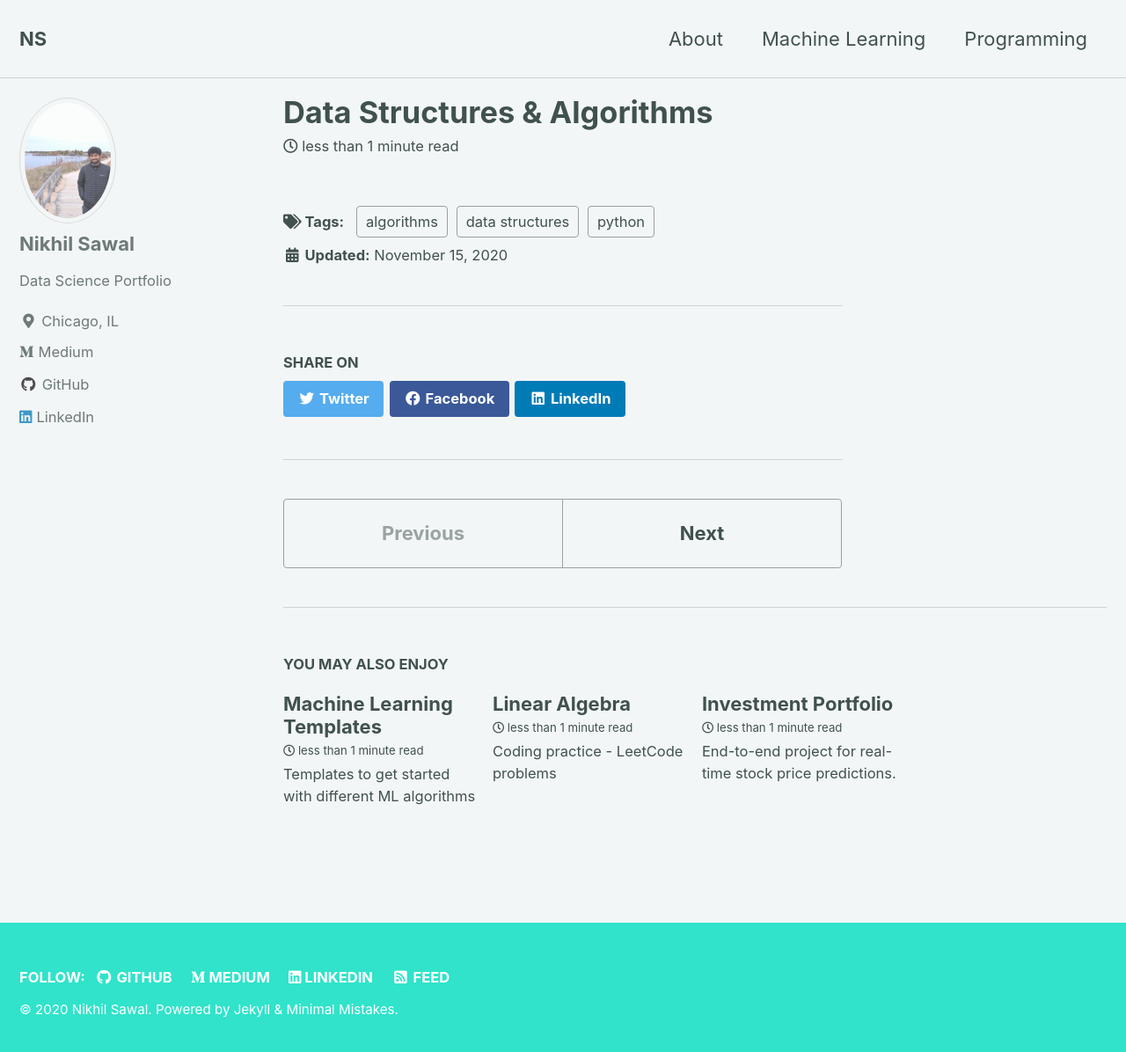
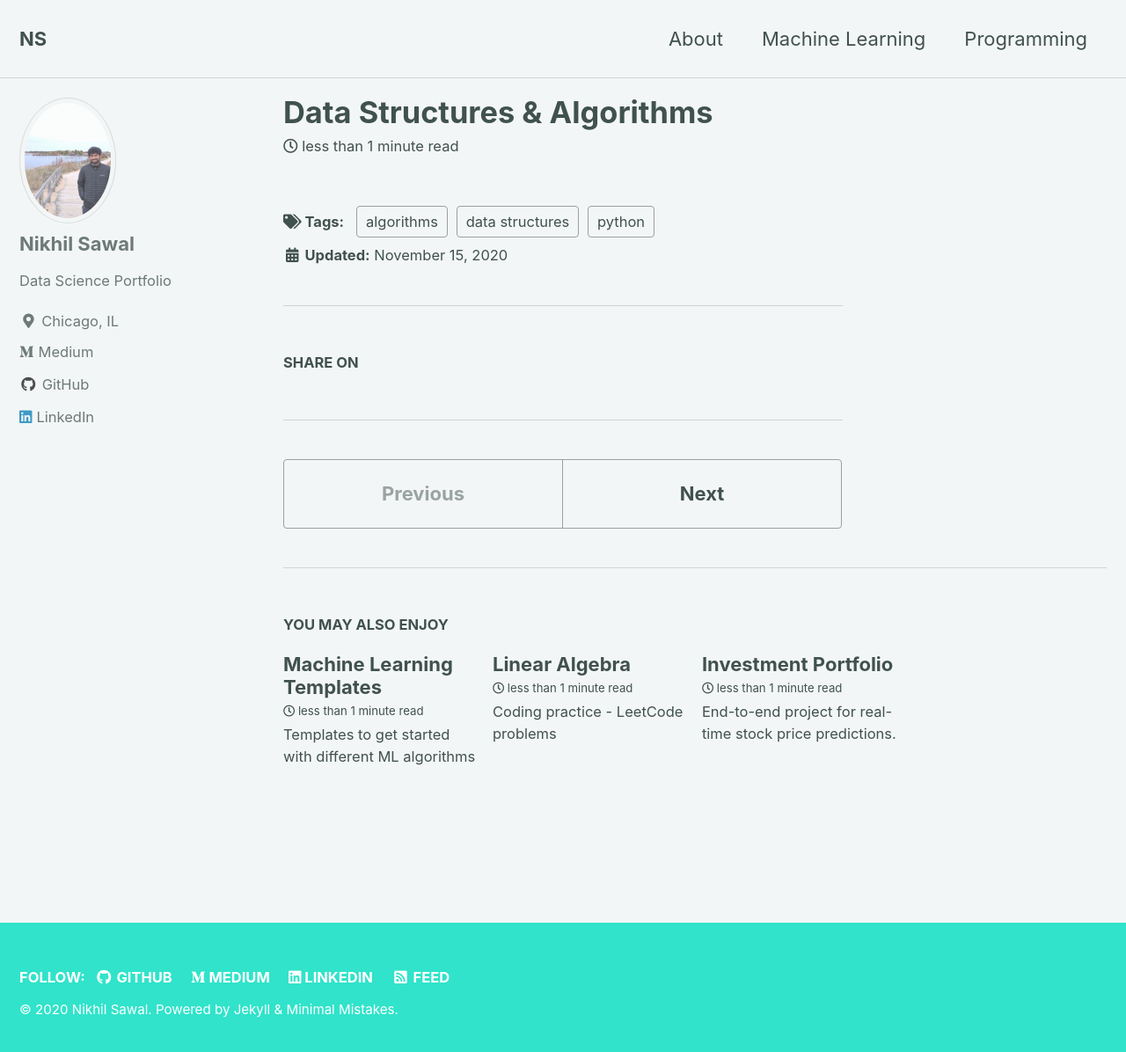
Before and after one commit to NikhilSawal/NikhilSawal.github.io, a Jekyll site: the page built from _posts/2020-11-15-data-structures-and-algorithms.md, in a window 1280 px wide and 1204 px high. Shown: the top 1196 px of the window at 88% size. Built offline with Jekyll 4.4.1, drawn with Linux system fonts in a browser that asks for light colours; cached includes are drawn as plain includes.

```diff
--- a/_includes/social-share.html
+++ b/_includes/social-share.html
@@ -3,9 +3,9 @@
     <h4 class="page__share-title">{{ site.data.ui-text[site.locale].share_on_label | default: "Share on" }}</h4>
   {% endif %}
 
-  <a href="https://twitter.com/intent/tweet?{% if site.twitter.username %}via={{ site.twitter.username | url_encode }}&{% endif %}text={{ page.title | url_encode }}%20{{ page.url | absolute_url | url_encode }}" class="btn btn--twitter" onclick="window.open(this.href, 'window', 'left=20,top=20,width=500,height=500,toolbar=1,resizable=0'); return false;" title="{{ site.data.ui-text[site.locale].share_on_label | default: 'Share on' }} Twitter"><i class="fab fa-fw fa-twitter" aria-hidden="true"></i><span> Twitter</span></a>
+  <!-- <a href="https://twitter.com/intent/tweet?{% if site.twitter.username %}via={{ site.twitter.username | url_encode }}&{% endif %}text={{ page.title | url_encode }}%20{{ page.url | absolute_url | url_encode }}" class="btn btn--twitter" onclick="window.open(this.href, 'window', 'left=20,top=20,width=500,height=500,toolbar=1,resizable=0'); return false;" title="{{ site.data.ui-text[site.locale].share_on_label | default: 'Share on' }} Twitter"><i class="fab fa-fw fa-twitter" aria-hidden="true"></i><span> Twitter</span></a>
 
   <a href="https://www.facebook.com/sharer/sharer.php?u={{ page.url | absolute_url | url_encode }}" class="btn btn--facebook" onclick="window.open(this.href, 'window', 'left=20,top=20,width=500,height=500,toolbar=1,resizable=0'); return false;" title="{{ site.data.ui-text[site.locale].share_on_label | default: 'Share on' }} Facebook"><i class="fab fa-fw fa-facebook" aria-hidden="true"></i><span> Facebook</span></a>
 
-  <a href="https://www.linkedin.com/shareArticle?mini=true&url={{ page.url | absolute_url | url_encode }}" class="btn btn--linkedin" onclick="window.open(this.href, 'window', 'left=20,top=20,width=500,height=500,toolbar=1,resizable=0'); return false;" title="{{ site.data.ui-text[site.locale].share_on_label | default: 'Share on' }} LinkedIn"><i class="fab fa-fw fa-linkedin" aria-hidden="true"></i><span> LinkedIn</span></a>
+  <a href="https://www.linkedin.com/shareArticle?mini=true&url={{ page.url | absolute_url | url_encode }}" class="btn btn--linkedin" onclick="window.open(this.href, 'window', 'left=20,top=20,width=500,height=500,toolbar=1,resizable=0'); return false;" title="{{ site.data.ui-text[site.locale].share_on_label | default: 'Share on' }} LinkedIn"><i class="fab fa-fw fa-linkedin" aria-hidden="true"></i><span> LinkedIn</span></a> -->
 </section>
```
